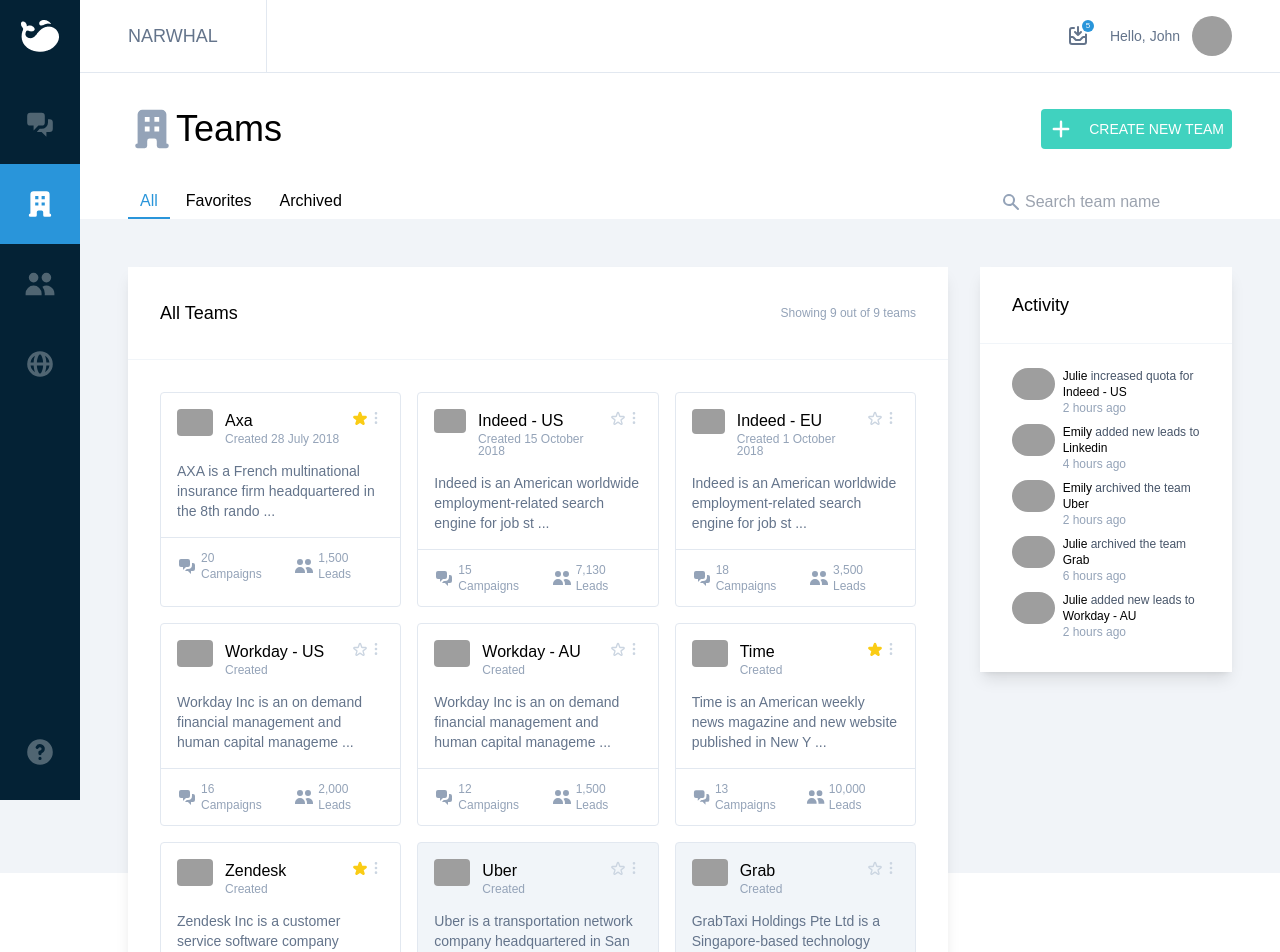
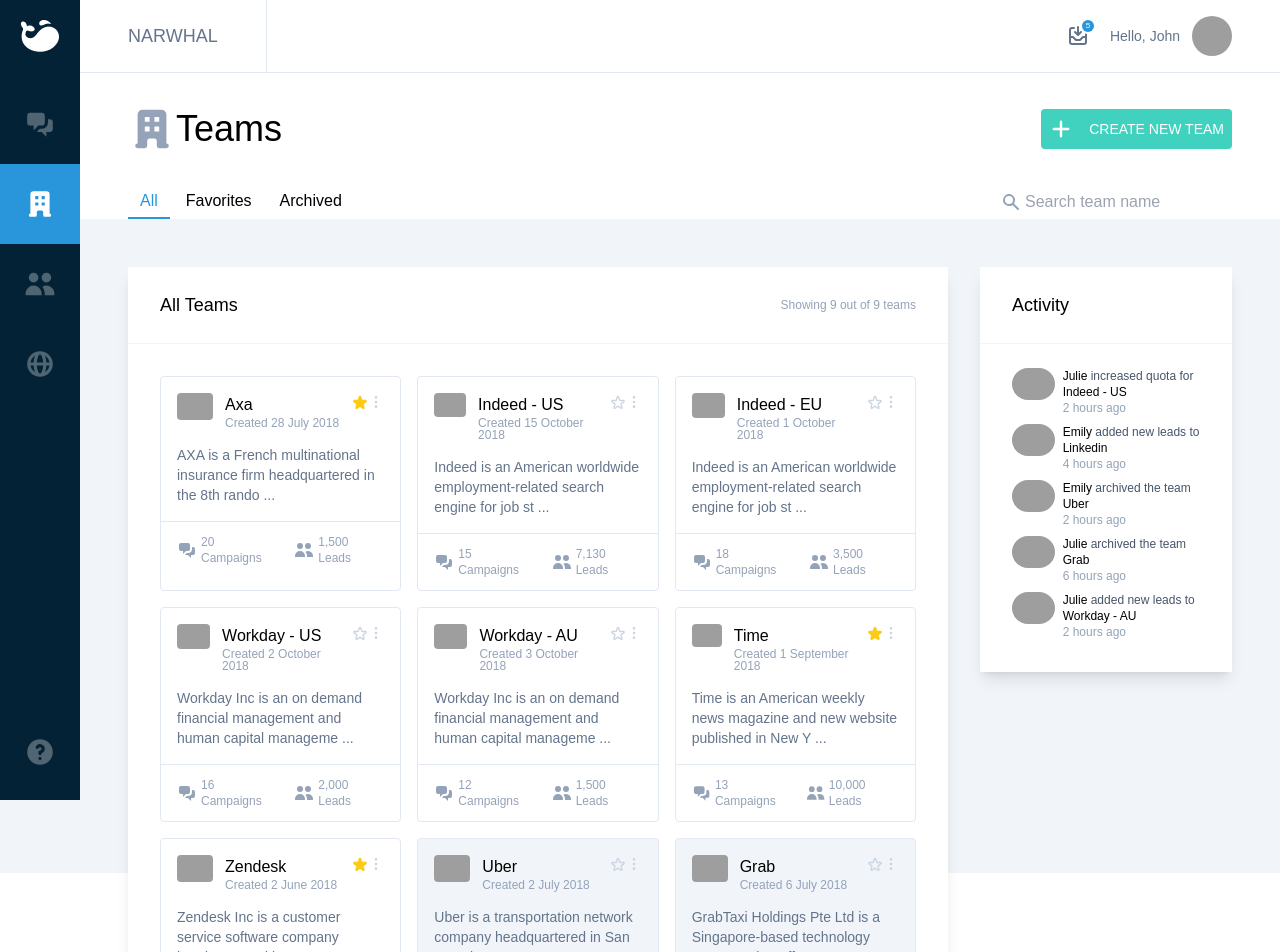
Before and after one commit to daves77/saleswhale-assignment, a React (Create React App) app: page / in a window 1280 px wide. Shown: the top 952 px of the page. Built offline with nearby package versions, Linux system fonts and the light colour scheme; grey boxes are pictures that could not be loaded.

Commit message:
small  changes

```diff
--- a/src/components/TeamCards/TeamCardsContainer.jsx
+++ b/src/components/TeamCards/TeamCardsContainer.jsx
@@ -5,7 +5,7 @@
 export default function TeamCardsContainer({ teams }) {
 	return (
 		<div className='bg-white shadow-lg'>
-			<div className='flex justify-between items-center border-b border-slate-100 p-3 md:p-8 py-6'>
+			<div className='flex justify-between items-center border-b border-slate-100 p-3 md:px-8 py-6'>
 				<div>
 					<h2 className='font-medium text-lg'>All Teams</h2>
 				</div>
--- a/src/store.js
+++ b/src/store.js
@@ -52,6 +52,7 @@
 			leads_count: 2000,
 			is_favorited: false,
 			is_archived: false,
+			created_at: '2 October 2018',
 		},
 		{
 			id: 5,
@@ -64,6 +65,7 @@
 			leads_count: 1500,
 			is_favorited: false,
 			is_archived: false,
+			created_at: '3 October 2018',
 		},
 		{
 			id: 6,
@@ -76,6 +78,7 @@
 			leads_count: 10000,
 			is_favorited: true,
 			is_archived: false,
+			created_at: '1 September 2018',
 		},
 		{
 			id: 7,
@@ -88,6 +91,7 @@
 			leads_count: 1200,
 			is_favorited: true,
 			is_archived: false,
+			created_at: '2 June 2018',
 		},
 		{
 			id: 8,
@@ -100,6 +104,7 @@
 			leads_count: 3200,
 			is_favorited: false,
 			is_archived: true,
+			created_at: '2 July 2018',
 		},
 		{
 			id: 9,
@@ -112,6 +117,7 @@
 			leads_count: 2000,
 			is_favorited: false,
 			is_archived: true,
+			created_at: '6 July 2018',
 		},
 	],
 	activities: [
```
